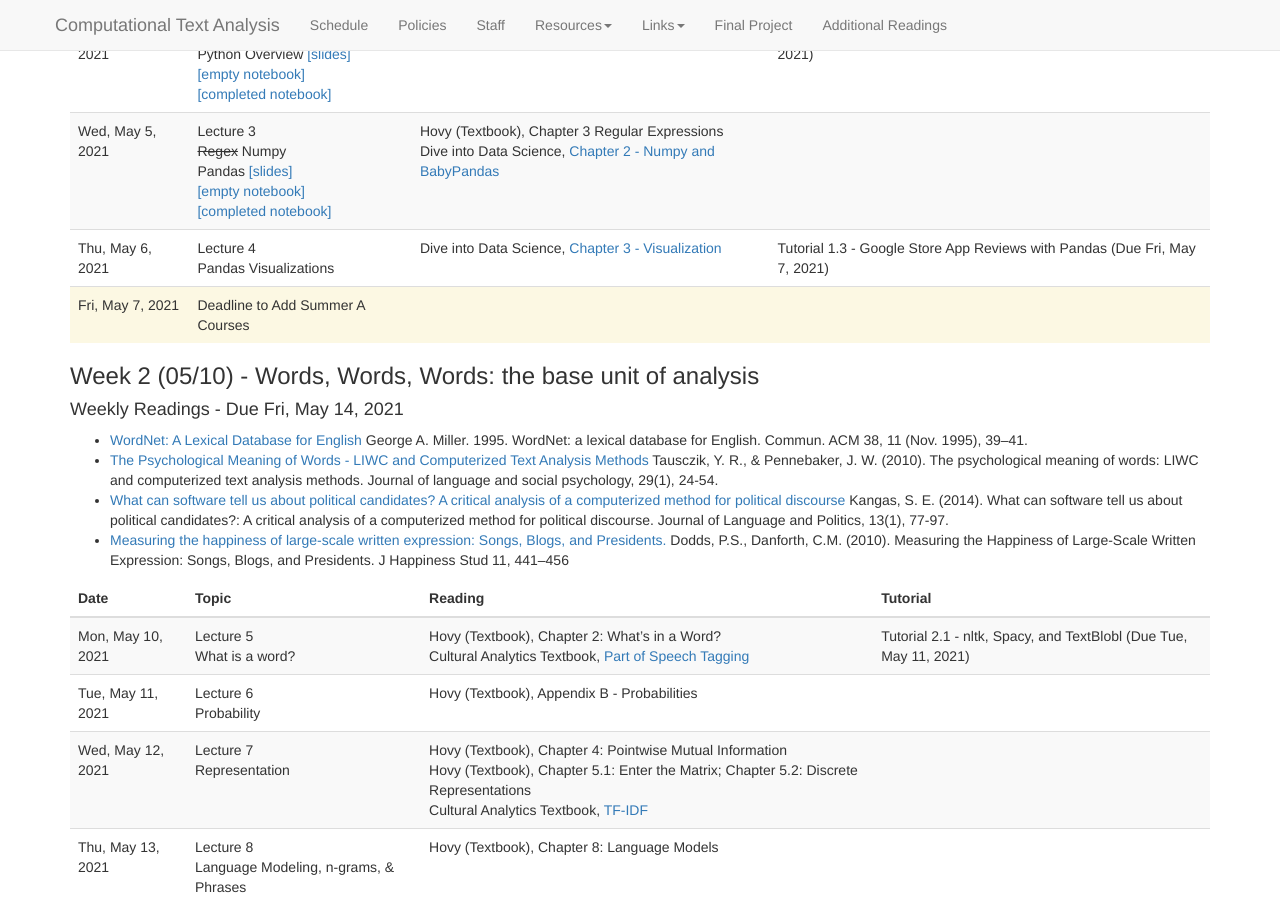
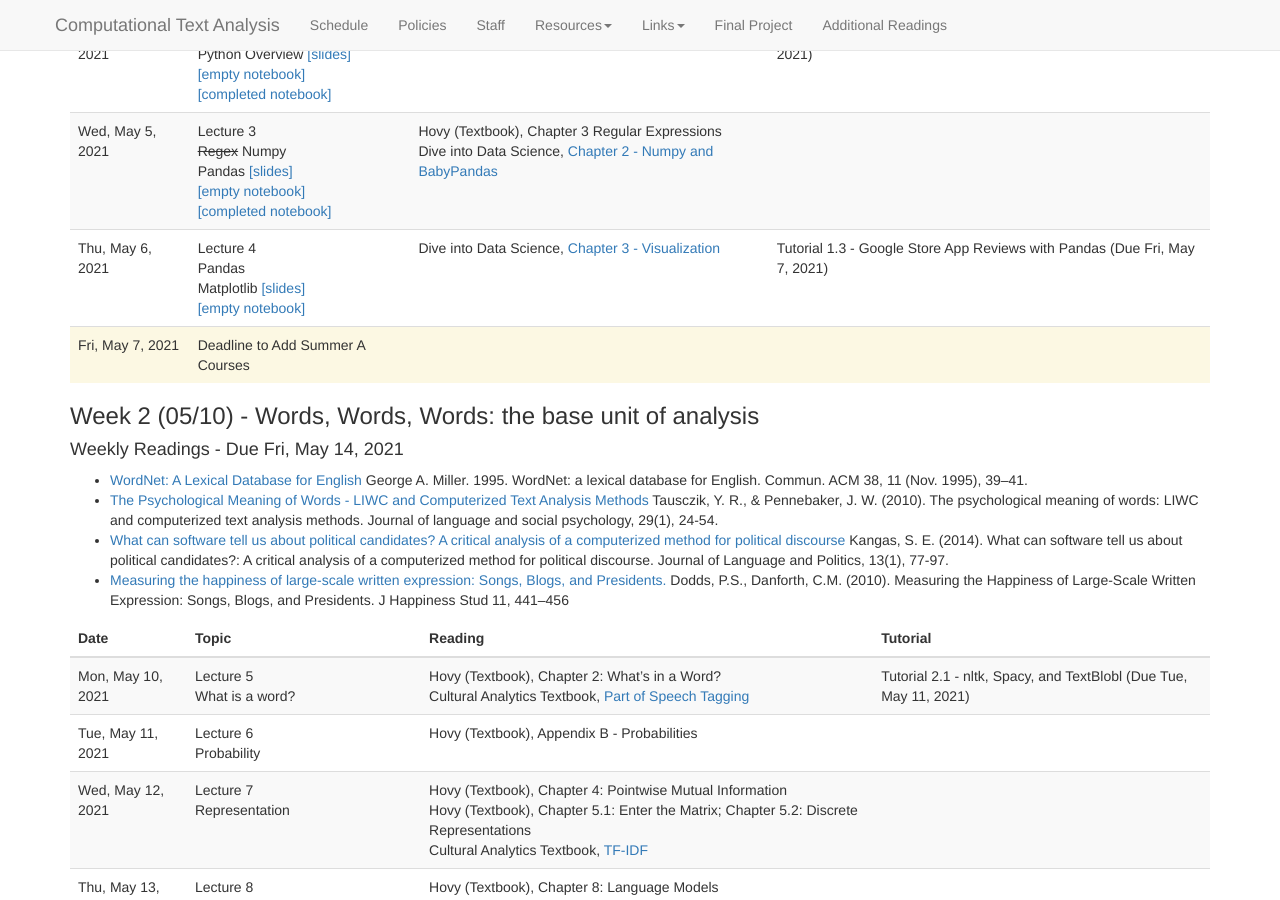
Before and after one commit to BC-COMS-2710/BC-COMS-2710.github.io, a Jekyll site: the page built from schedule.md, in a window 1280 px wide and 900 px high, scrolled down 643 px. Built offline with Jekyll 4.4.1, drawn with Linux system fonts in a browser that asks for light colours; nearby versions of some CDN libraries.

Commit message:
schedule: lec 4

```diff
--- a/_data/schedule.yaml
+++ b/_data/schedule.yaml
@@ -65,7 +65,9 @@
           url: https://eldridgejm.github.io/dive_into_data_science/02-data_sets/arrays.html
     -
       date: 2021-05-06
-      title: "Lecture 4 <br> Pandas Visualizations"
+      title: "Lecture 4 <br> Pandas <br> Matplotlib"
+      notebook: https://coms2710.columbiajupyter2.org/hub/user-redirect/git-pull?repo=https%3A%2F%2Fgithub.com%2FBC-COMS-2710%2Fsummer21-material&urlpath=lab%2Ftree%2Fsummer21-material%2Fdemo%2FDemo04.ipynb&branch=master
+      slides: slides/04-pandas-vis.pdf
       assignments:
         -
           deadline: 2021-05-07
```
Also changed, not shown: 1 other file.
